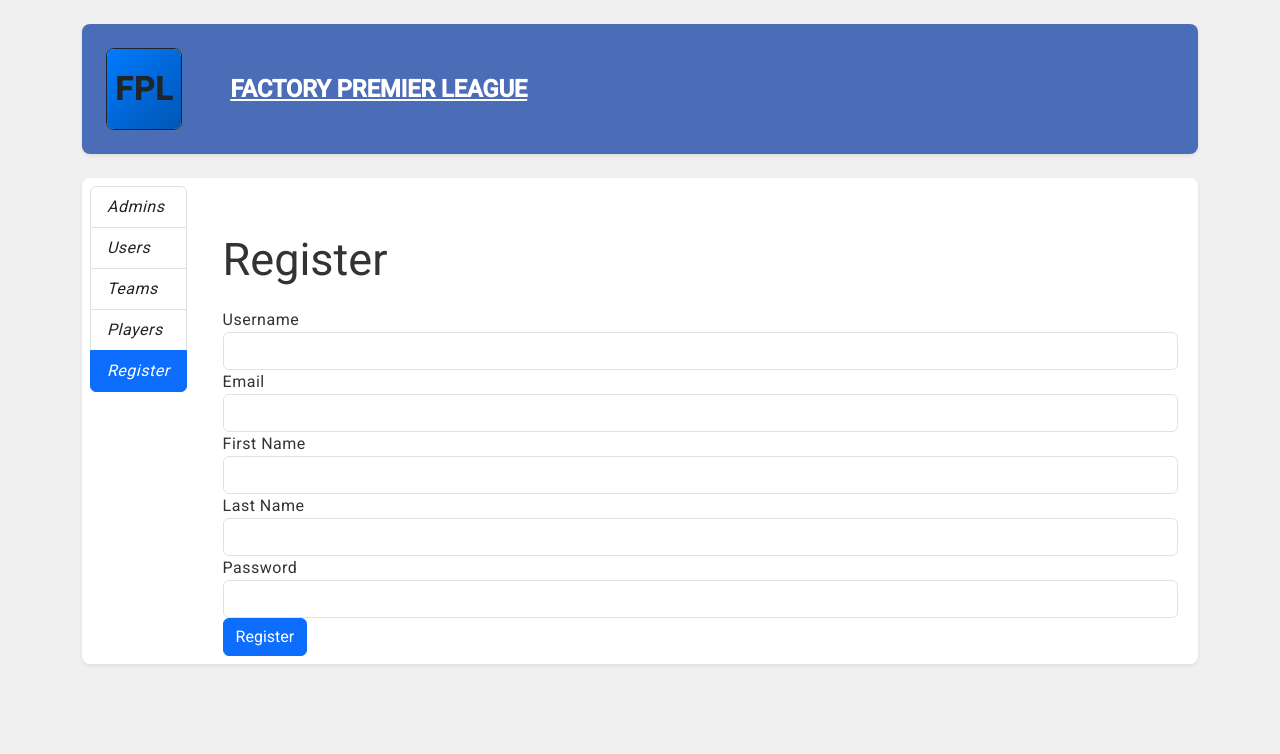
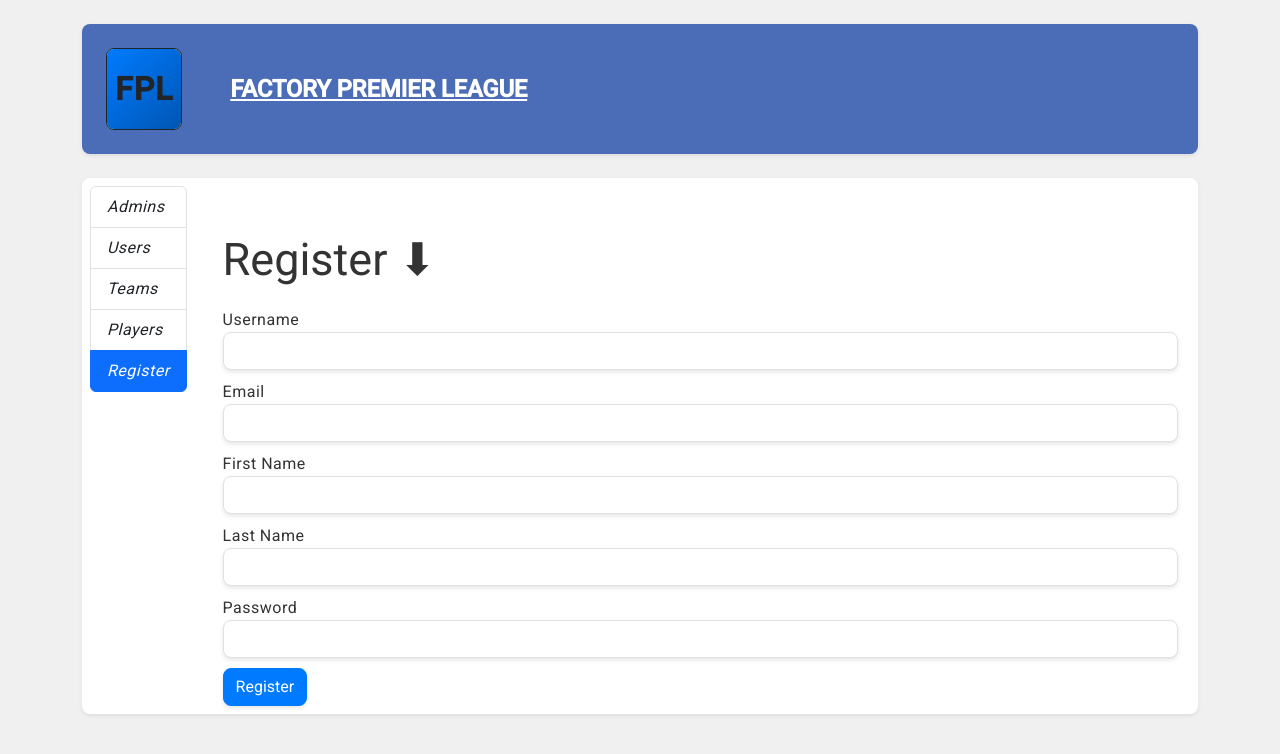
Before and after one commit to KonstantinosLougiakis/FPL--FactoryPremierLeague-, an Angular app in the folder FPLApp-Front/: page /register in a window 1280 px wide. Shown: the top 754 px of the page. Built offline with nearby package versions, Linux system fonts and the light colour scheme.

Commit message:
user-registration fixed, almost done

```diff
--- a/FPLApp-Front/package.json
+++ b/FPLApp-Front/package.json
@@ -15,9 +15,9 @@
     "@angular/cdk": "^18.0.3",
     "@angular/common": "^18.0.3",
     "@angular/compiler": "^18.0.3",
-    "@angular/core": "^18.0.3",
-    "@angular/forms": "^18.0.3",
-    "@angular/material": "^18.0.3",
+    "@angular/core": "^18.0.4",
+    "@angular/forms": "^18.0.4",
+    "@angular/material": "^18.0.4",
     "@angular/platform-browser": "^18.0.3",
     "@angular/platform-browser-dynamic": "^18.0.3",
     "@angular/router": "^18.0.3",
--- a/FPLApp-Front/src/app/app.component.ts
+++ b/FPLApp-Front/src/app/app.component.ts
@@ -1,6 +1,4 @@
 import { Component } from '@angular/core';
-import { PersonTableComponent } from './components/person-table/person-table.component';
-import { Person } from './shared/interfaces/person';
 import { RouterLink, RouterOutlet } from '@angular/router';
 import { MyMenuComponent } from './components/my-menu/my-menu.component';
 import { TeamListComponent } from "./components/team-list/team-list.component";
--- a/FPLApp-Front/src/app/components/my-menu/my-menu.component.ts
+++ b/FPLApp-Front/src/app/components/my-menu/my-menu.component.ts
@@ -1,15 +1,13 @@
 import { Component } from '@angular/core';
 import { RouterLink, RouterLinkActive } from '@angular/router';
 import { MenuItem } from 'src/app/shared/interfaces/menu-item';
-import { NgModel } from '@angular/forms';
 import { FormsModule } from '@angular/forms';
 import { ReactiveFormsModule } from '@angular/forms';
-import { NgModule } from '@angular/core';
 
 @Component({
   selector: 'app-my-menu',
   standalone: true,
-  imports: [RouterLink, RouterLinkActive],
+  imports: [RouterLink, RouterLinkActive, FormsModule, ReactiveFormsModule],
   templateUrl: './my-menu.component.html',
   styleUrl: './my-menu.component.css'
 })
--- a/FPLApp-Front/src/app/components/user-registration/user-registration.component.css
+++ b/FPLApp-Front/src/app/components/user-registration/user-registration.component.css
@@ -0,0 +1,20 @@
+.form-group {
+    margin-bottom: 10px;
+}
+
+.form-control {
+    border-radius: 8px;
+    box-shadow: 0 2px 4px rgba(0, 0, 0, 0.1);
+    transition: transform 0.3s ease, box-shadow 0.3s ease;
+}
+
+.btn {
+    border-radius: 8px;
+    box-shadow: 0 2px 4px rgba(0, 0, 0, 0.1);
+    transition: transform 0.3s ease, box-shadow 0.3s ease;
+}
+
+.btn-primary {
+    background-color: #007bff;
+    border-color: #007bff;
+}
--- a/FPLApp-Front/src/app/components/user-registration/user-registration.component.html
+++ b/FPLApp-Front/src/app/components/user-registration/user-registration.component.html
@@ -1,7 +1,6 @@
-<!-- src/app/user-registration/user-registration.component.html -->
 <div class="container mt-5">
-    <h2>Register</h2>
-    <form (ngSubmit)="onSubmit()">
+    <h2>Register ⬇</h2>
+    <form (ngSubmit)="onSubmit() " [formGroup]="registrationForm">
       <div class="form-group">
         <label for="username">Username</label>
         <input type="text" class="form-control" id="username" formControlName="username" required>
```
Also changed, not shown: FPLApp-Front/src/app/components/user-registration/user-registration.component.ts (+4 -3 lines), 2 other files (tests, documents, lock files or other folders).
